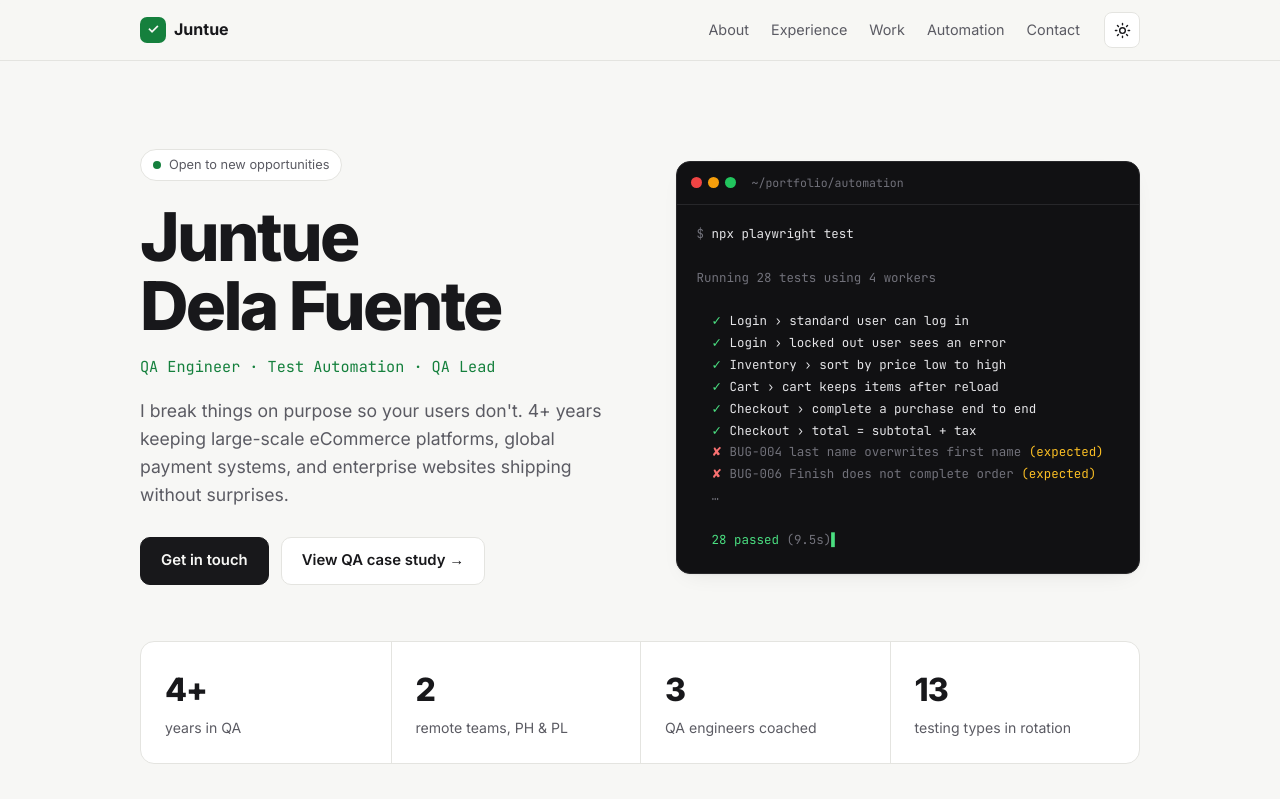
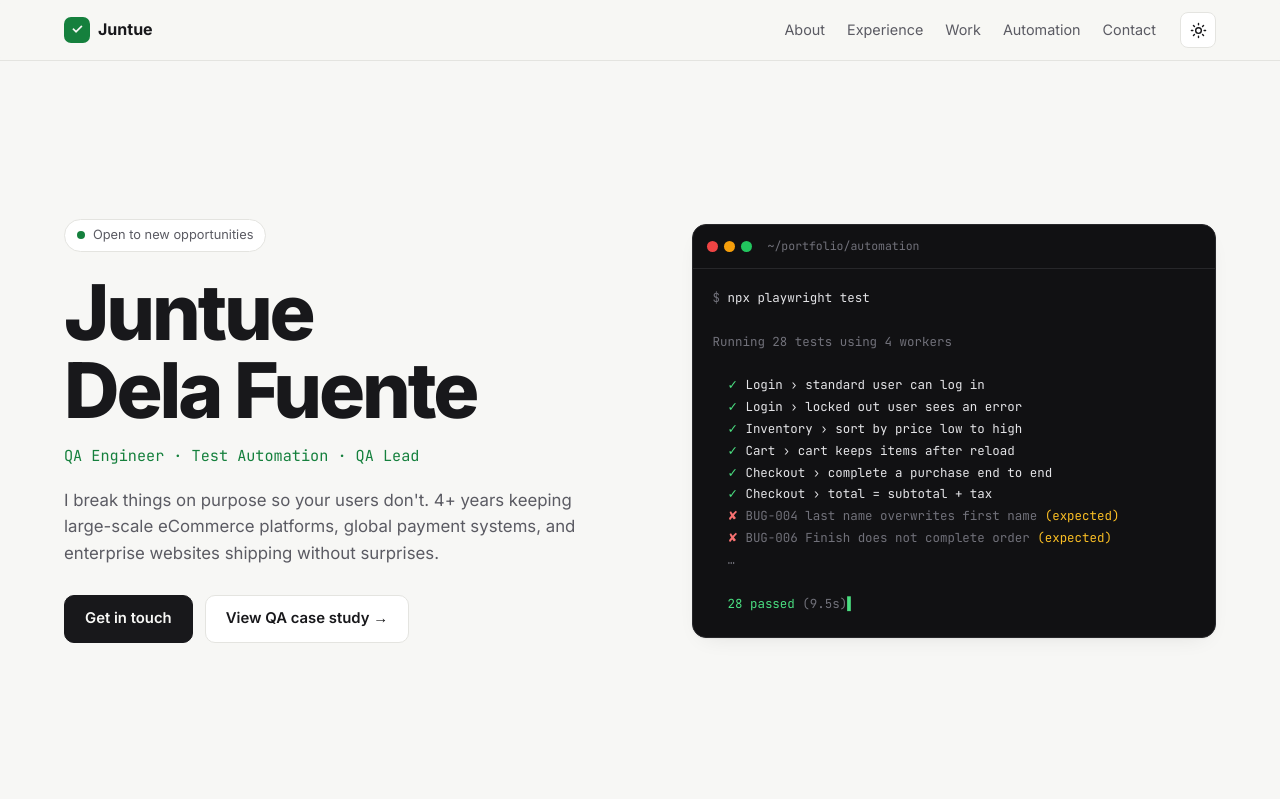
Before and after one commit to LanceVV20/LanceVV20.github.io, a plain HTML site: page index.html in a window 1280 px wide. Shown: the top 799 px of the page. Drawn offline with Linux system fonts and the light colour scheme.

Commit message:
Make layout full width and hero full screen

```diff
--- a/style.css
+++ b/style.css
@@ -75,7 +75,7 @@ a { color: inherit; }
 code { font-family: var(--mono); font-size: .88em; background: var(--surface-2); padding: 1px 6px; border-radius: 4px; }
 strong { font-weight: 600; }
 .muted { color: var(--muted); }
-.wrap { max-width: 1040px; margin: 0 auto; padding: 0 20px; }
+.wrap { max-width: 1920px; margin: 0 auto; padding: 0 clamp(16px, 5vw, 80px); }
 .eyebrow { font-family: var(--mono); font-size: .75rem; text-transform: uppercase; letter-spacing: .08em; color: var(--accent); margin-bottom: 6px; }
 
 /* Nav */
@@ -119,17 +119,16 @@ strong { font-weight: 600; }
 .btn.primary { background: var(--text); color: var(--bg); border-color: var(--text); }
 
 /* Hero */
-.hero { display: grid; grid-template-columns: 1.05fr 1fr; gap: 48px; align-items: center; padding-top: 88px; padding-bottom: 56px; }
+.hero { display: grid; grid-template-columns: 1.05fr 1fr; gap: clamp(48px, 6vw, 120px); align-items: center; min-height: calc(100vh - 60px); padding-top: 64px; padding-bottom: 64px; }
 .pill {
   display: inline-flex; align-items: center; gap: 8px; font-size: .8rem; color: var(--muted);
   border: 1px solid var(--border); background: var(--surface); border-radius: 999px; padding: 5px 12px; margin-bottom: 22px;
 }
 .dot { width: 8px; height: 8px; border-radius: 50%; background: var(--accent); box-shadow: 0 0 0 3px var(--accent-soft); animation: pulse 2s infinite; }
 @keyframes pulse { 50% { box-shadow: 0 0 0 6px transparent; } }
-h1 { font-size: clamp(2.6rem, 6.5vw, 4.2rem); font-weight: 800; letter-spacing: -.04em; line-height: 1.02; }
+h1 { font-size: clamp(2.6rem, 6vw, 6rem); font-weight: 800; letter-spacing: -.04em; line-height: 1.02; }
 .role { font-family: var(--mono); color: var(--accent); font-size: .95rem; margin-top: 14px; }
-.lead { color: var(--muted); font-size: 1.1rem; max-width: 520px; margin-top: 18px; }
-
+.lead { color: var(--muted); font-size: clamp(1.05rem, 1.2vw, 1.3rem); max-width: 600px; margin-top: 18px; }
 .terminal { background: var(--term-bg); border-radius: 14px; box-shadow: var(--shadow); overflow: hidden; border: 1px solid #27272a; }
 .term-bar { display: flex; align-items: center; gap: 6px; padding: 12px 14px; border-bottom: 1px solid #27272a; }
 .term-bar span { width: 11px; height: 11px; border-radius: 50%; background: #3f3f46; }
@@ -137,7 +136,7 @@ h1 { font-size: clamp(2.6rem, 6.5vw, 4.2rem); font-weight: 800; letter-spacing:
 .term-bar span:nth-child(2) { background: #f59e0b; }
 .term-bar span:nth-child(3) { background: #22c55e; }
 .term-bar em { margin-left: 10px; font-style: normal; font-family: var(--mono); font-size: .72rem; color: #71717a; }
-.term-body { font-family: var(--mono); font-size: .78rem; line-height: 1.75; color: var(--term-text); padding: 18px 20px 22px; overflow-x: auto; }
+.term-body { font-family: var(--mono); font-size: clamp(.78rem, .9vw, .95rem); line-height: 1.75; color: var(--term-text); padding: 18px 20px 22px; overflow-x: auto; }
 .c-muted { color: #71717a; }
 .c-ok { color: #4ade80; }
 .c-bug { color: #f87171; }
@@ -266,7 +265,7 @@ h2 { font-size: clamp(1.6rem, 3.5vw, 2.1rem); font-weight: 700; letter-spacing:
 /* Responsive */
 @media (max-width: 900px) {
   .hero, .about-grid, .feature, .auto-grid { grid-template-columns: 1fr; }
-  .hero { padding-top: 56px; gap: 36px; }
+  .hero { padding-top: 56px; gap: 36px; min-height: 0; }
   .domains, .process { grid-template-columns: repeat(2, 1fr); }
   .samples { grid-template-columns: repeat(2, 1fr); }
   .stats { grid-template-columns: repeat(2, 1fr); }
```
